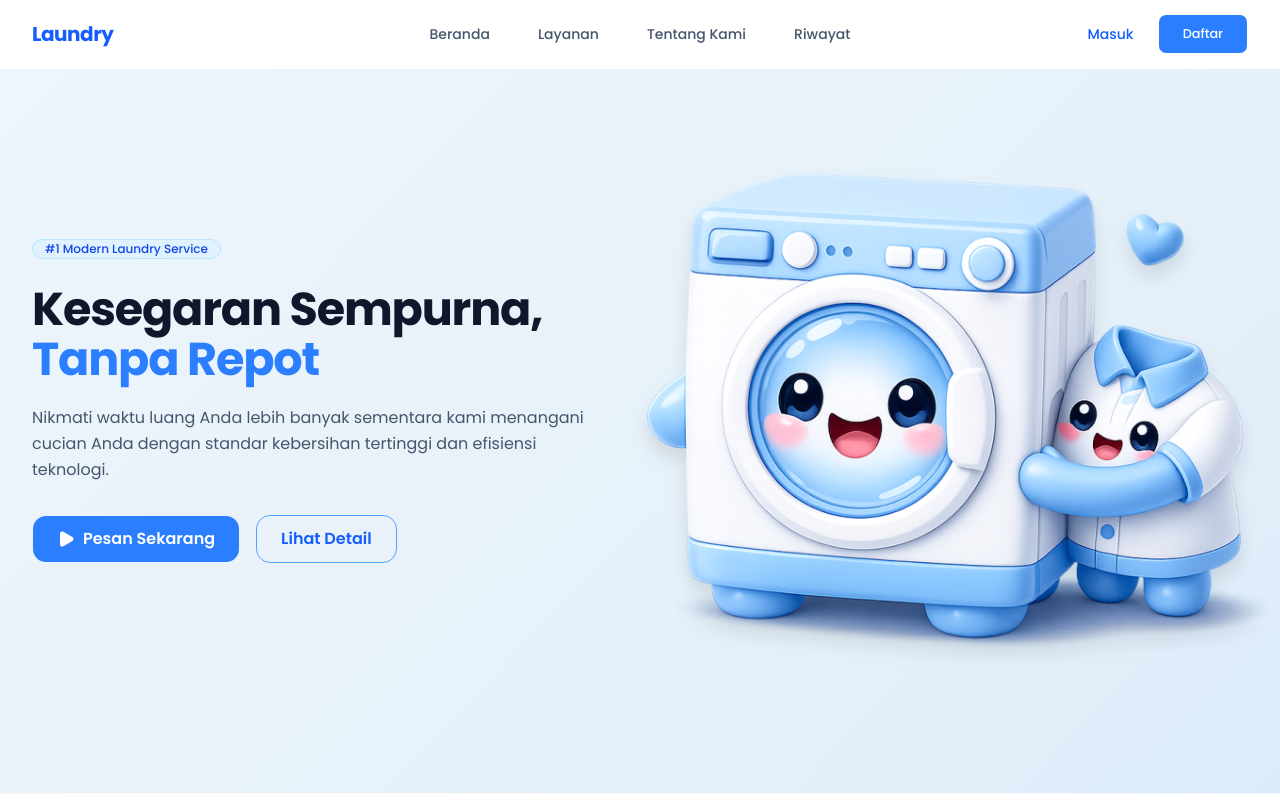
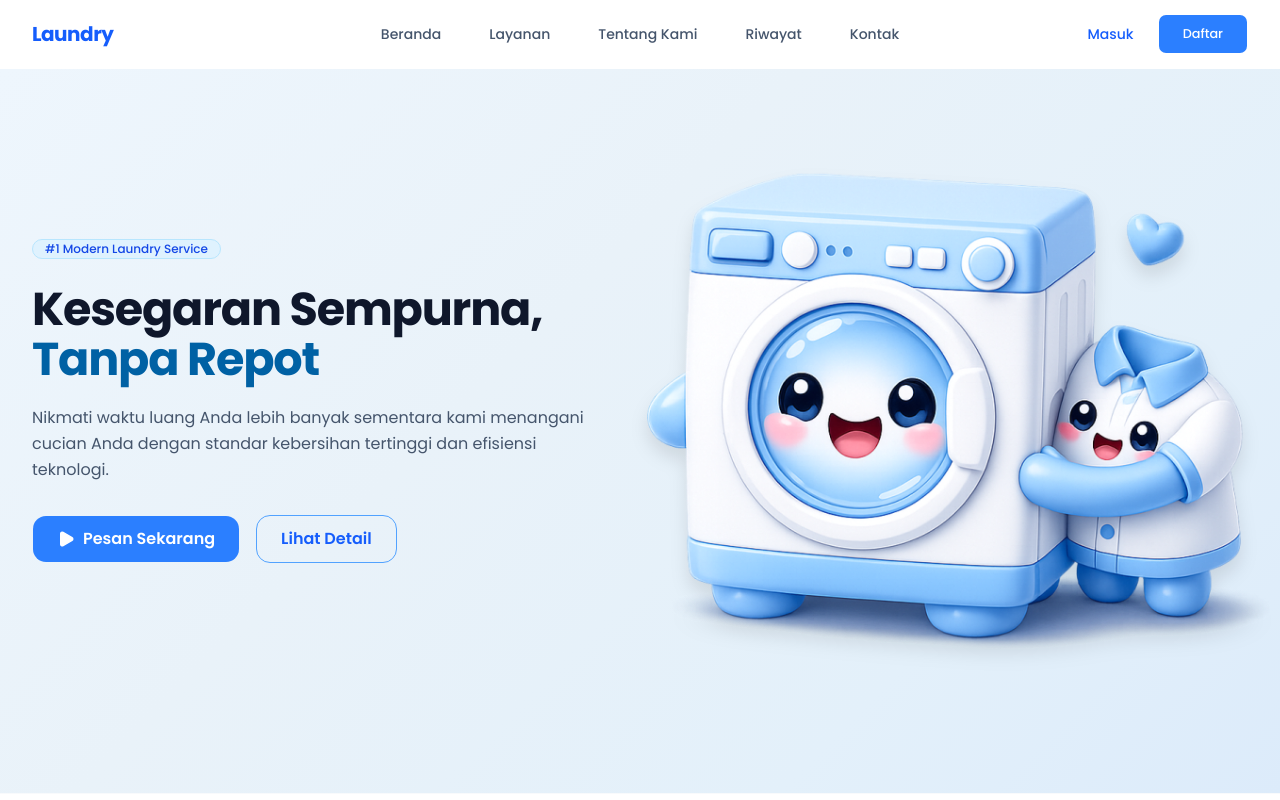
Before and after one commit to Varaaa-arch/WCC_UMKM-Laundry_Digital_Solution, a Next.js app: page / in a window 1280 px wide. Shown: the top 800 px of the page. Built offline with nearby package versions, Linux system fonts and the light colour scheme.

Commit message:
feat: add Navigation in footer and Contact section in navbar

```diff
--- a/src/components/home/HeroSection.tsx
+++ b/src/components/home/HeroSection.tsx
@@ -25,7 +25,7 @@ export function HeroSection() {
           <h1 id="hero-heading" className="mt-6 text-4xl font-bold leading-[1.1] tracking-tight text-slate-900 sm:text-5xl lg:text-[2.88rem]">
             <span className="whitespace-nowrap">{HERO.titleLine1}</span>{" "}
             <br />
-            <span className="whitespace-nowrap text-blue-500">{HERO.titleLine2}</span>
+            <span className="whitespace-nowrap" style={{ color: "#0061A4" }}>{HERO.titleLine2}</span>
           </h1>
 
           <p className="mt-5 max-w-xl text-base leading-relaxed text-slate-600 sm:text-base">
--- a/src/components/layout/Footer.tsx
+++ b/src/components/layout/Footer.tsx
@@ -20,14 +20,18 @@ export function Footer() {
             <div key={column.heading}>
               <p className="text-sm font-semibold text-slate-900">{column.heading}</p>
               <ul className="mt-6 space-y-3">
-                {column.links.map((link) => (
-                  <li key={link.href + link.label}>
+                {(column.links as unknown as { label: string; href?: string }[]).map((link) => (
+                  <li key={(link.href ?? link.label) + link.label}>
+                    {link.href ? (
                       <Link
                         href={link.href}
                         className="text-sm text-slate-600 transition-colors hover:text-blue-600"
                       >
                         {link.label}
                       </Link>
+                    ) : (
+                      <span className="text-sm text-slate-600">{link.label}</span>
+                    )}
                   </li>
                 ))}
               </ul>
--- a/src/components/layout/Navbar.tsx
+++ b/src/components/layout/Navbar.tsx
@@ -34,7 +34,7 @@ export function Navbar() {
       )}
     >
       <nav
-        className="mx-auto flex h-16 max-w-7xl items-center justify-between px-4 sm:h-[4.25rem] sm:px-6 lg:px-8"
+        className="mx-auto flex h-16 max-w-7xl items-center justify-between px-4 sm:h-17 sm:px-6 lg:px-8"
         aria-label="Primary"
       >
         <Link
--- a/src/lib/constants.ts
+++ b/src/lib/constants.ts
@@ -8,10 +8,11 @@ export const SITE = {
 export const NAV = {
   logo: "Laundry",
   links: [
-    { label: "Beranda", href: "#nav-placeholder-1" },
-    { label: "Layanan", href: "#nav-placeholder-2" },
-    { label: "Tentang Kami", href: "#nav-placeholder-3" },
-    { label: "Riwayat", href: "#nav-placeholder-4" },
+    { label: "Beranda", href: "/" },
+    { label: "Layanan", href: "/src/app/booking" },
+    { label: "Tentang Kami", href: "/src/app/about" },
+    { label: "Riwayat", href: "/src/app/history" },
+    { label: "Kontak", href: "/src/app/contact" },
   ] as const,
   loginLabel: "Masuk",
   loginHref: "#login-url-placeholder",
@@ -131,19 +132,20 @@ export const FOOTER = {
     {
       heading: "Layanan Kami",
       links: [
-        { label: "Cuci Kering", href: "#footer-col2-link-placeholder-1" },
-        { label: "Setrika Premium", href: "#footer-col2-link-placeholder-2" },
-        { label: "Laundry Sepatu", href: "#footer-col2-link-placeholder-3" },
-        { label: "Express Service", href: "#footer-col2-link-placeholder-4" },
+        { label: "Cuci Kering" },
+        { label: "Setrika Premium" },
+        { label: "Laundry Sepatu" },
+        { label: "Express Service" },
       ],
     },
     {
       heading: "Navigasi",
       links: [
-        { label: "Beranda", href: "#footer-col3-link-placeholder-1" },
-        { label: "Tentang Kami", href: "#footer-col3-link-placeholder-2" },
-        { label: "Riwayat", href: "#footer-col3-link-placeholder-3" },
-        { label: "Kontak", href: "#footer-col3-link-placeholder-4" },
+        { label: "Beranda", href: "/" },
+        { label: "Layanan", href: "/src/app/booking" },
+        { label: "Tentang Kami", href: "/src/app/about" },
+        { label: "Riwayat", href: "/src/app/history" },
+        { label: "Kontak", href: "/src/app/contact" },
       ],
     },
     {
```
Lines whose indentation alone changed are shown as unchanged.
